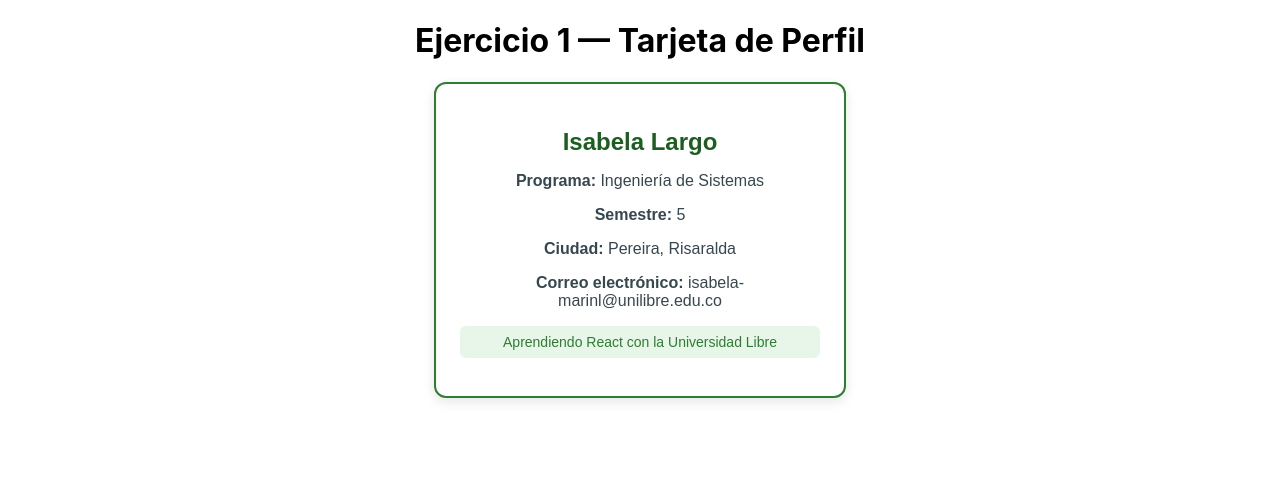
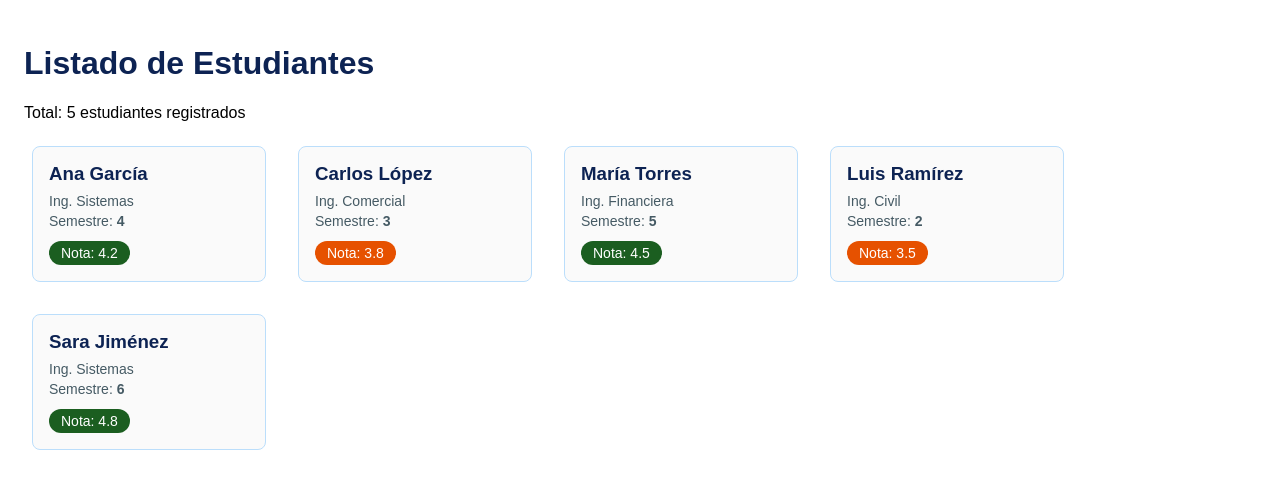
Before and after one commit to IsaCode4/Taller-React-y-Vite, a React (Create React App) app in the folder Documents/TallerReact/taller1-cra/: page / in a window 1280 px wide. Shown: the top 488 px of the page. Built offline with nearby package versions, Linux system fonts and the light colour scheme.

Commit message:
Ejercicio 2 (CRA): Listado de estudiantes segun guia

```diff
--- a/Documents/TallerReact/taller1-cra/src/App.js
+++ b/Documents/TallerReact/taller1-cra/src/App.js
@@ -1,11 +1,60 @@
-import "./App.css";
-import TarjetaPerfil from "./TarjetaPerfil"; // ← importar
+import TarjetaEstudiante from "./TarjetaEstudiante";
+
+const estudiantes = [
+  {
+    id: 1,
+    nombre: "Ana García",
+    programa: "Ing. Sistemas",
+    semestre: 4,
+    nota: 4.2,
+  },
+  {
+    id: 2,
+    nombre: "Carlos López",
+    programa: "Ing. Comercial",
+    semestre: 3,
+    nota: 3.8,
+  },
+  {
+    id: 3,
+    nombre: "María Torres",
+    programa: "Ing. Financiera",
+    semestre: 5,
+    nota: 4.5,
+  },
+  {
+    id: 4,
+    nombre: "Luis Ramírez",
+    programa: "Ing. Civil",
+    semestre: 2,
+    nota: 3.5,
+  },
+  {
+    id: 5,
+    nombre: "Sara Jiménez",
+    programa: "Ing. Sistemas",
+    semestre: 6,
+    nota: 4.8,
+  },
+];
 
 function App() {
   return (
-    <div className="App">
-      <h1>Ejercicio 1 — Tarjeta de Perfil</h1>
-      <TarjetaPerfil />
+    <div style={{ padding: "24px", fontFamily: "Arial" }}>
+      <h1 style={{ color: "#0D2353" }}>Listado de Estudiantes</h1>
+      <p>Total: {estudiantes.length} estudiantes registrados</p>
+
+      <div style={{ display: "flex", flexWrap: "wrap", gap: "16px" }}>
+        {estudiantes.map((est) => (
+          <TarjetaEstudiante
+            key={est.id} // OBLIGATORIO en listas
+            nombre={est.nombre}
+            programa={est.programa}
+            semestre={est.semestre}
+            nota={est.nota}
+          />
+        ))}
+      </div>
     </div>
   );
 }
--- /dev/null
+++ b/Documents/TallerReact/taller1-cra/src/TarjetaEstudiante.js
@@ -0,0 +1,42 @@
+// Desestructuración de props directamente en los parámetros
+function TarjetaEstudiante({ nombre, programa, semestre, nota }) {
+  // Lógica para color de la nota
+  const colorNota =
+    nota >= 4.0 ? "#1B5E20" : nota >= 3.0 ? "#E65100" : "#B71C1C";
+
+  return (
+    <div
+      style={{
+        border: "1px solid #BBDEFB",
+        borderRadius: "8px",
+        padding: "16px",
+        margin: "8px",
+        backgroundColor: "#FAFAFA",
+        minWidth: "200px",
+      }}
+    >
+      <h3 style={{ color: "#0D2353", margin: "0 0 8px 0" }}>{nombre}</h3>
+      <p style={{ margin: "4px 0", fontSize: "14px", color: "#455A64" }}>
+        {programa}
+      </p>
+      <p style={{ margin: "4px 0", fontSize: "14px", color: "#455A64" }}>
+        Semestre: <strong>{semestre}</strong>
+      </p>
+      <span
+        style={{
+          display: "inline-block",
+          padding: "4px 12px",
+          borderRadius: "20px",
+          backgroundColor: colorNota,
+          color: "white",
+          fontSize: "14px",
+          marginTop: "8px",
+        }}
+      >
+        Nota: {nota}
+      </span>
+    </div>
+  );
+}
+
+export default TarjetaEstudiante;
```
